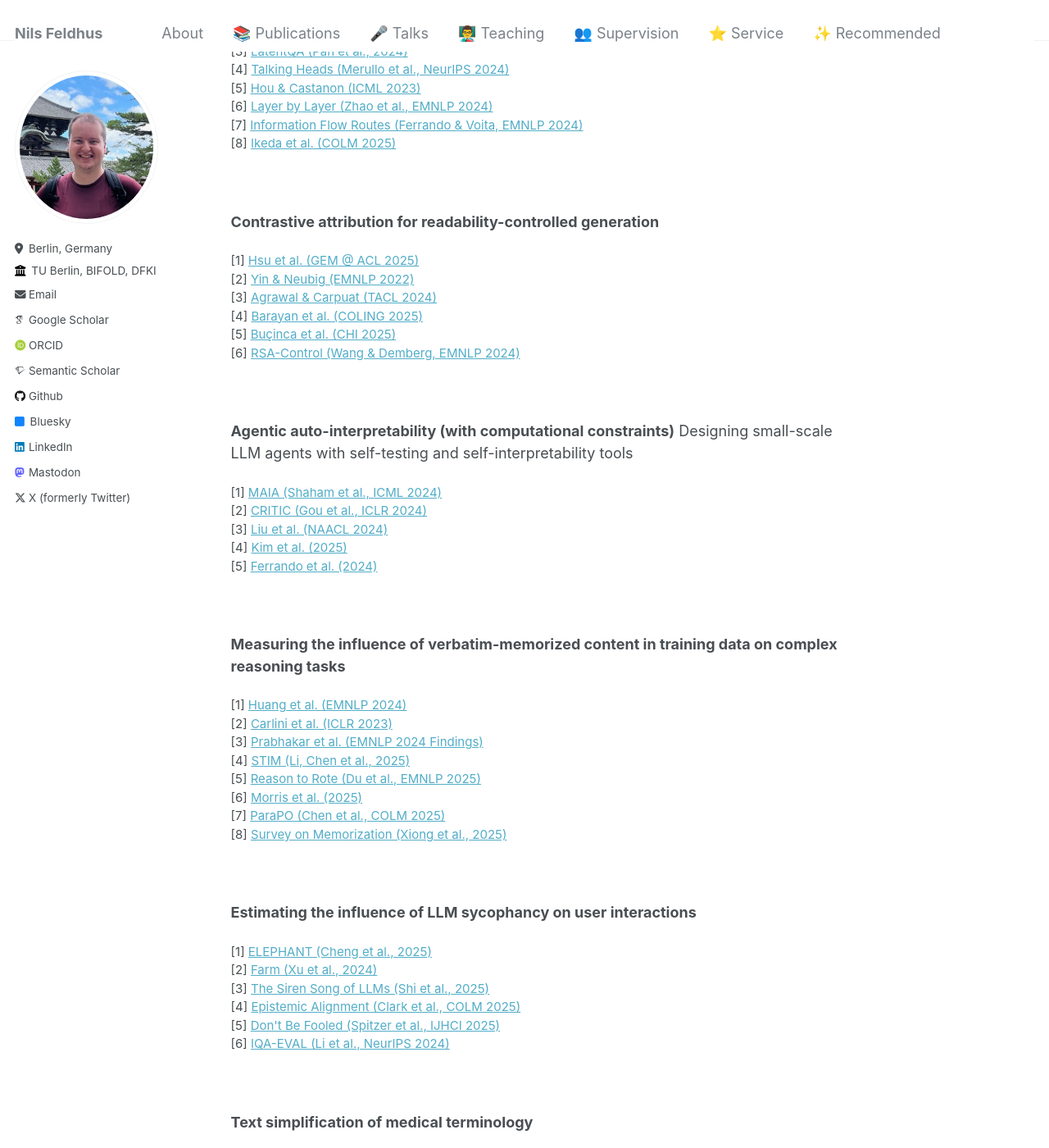
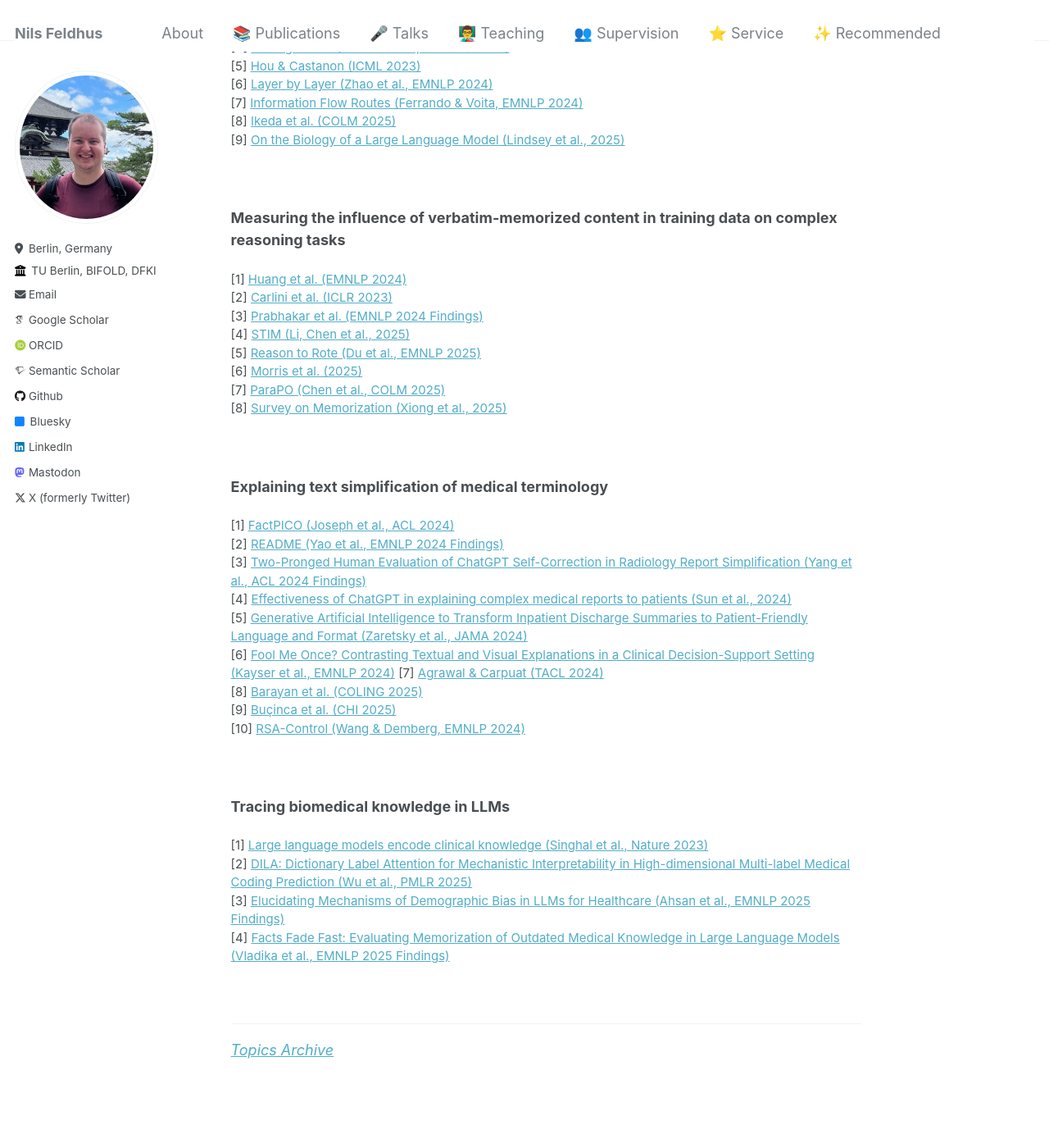
Before and after one commit to nfelnlp/nfelnlp.github.io, a Jekyll site: the page built from supervision/topics.md, in a window 1280 px wide and 1400 px high, scrolled down 403 px. Shown: the whole window at 82% size. Built offline with Jekyll 4.4.1, drawn with Linux system fonts in a browser that asks for light colours; some web fonts are replaced; some of the changed text lies outside the part shown.

Commit message:
Update supervision.

```diff
--- a/supervision/topics.md
+++ b/supervision/topics.md
@@ -12,39 +12,17 @@ At the moment, I'm not in the position of supervising PhD students on my own, bu
 ---
 
 <!-- LyCoS -->
-**Verbalization of layer functions**
-Translating layer analyses "globally" (across a whole dataset) and "locally" (for single instances) into natural language
+**Verbalizing higher-order functions in language models**
 <p style="font-size:smaller;">
 [1] <a href="https://aclanthology.org/2025.acl-long.866/">MAPS (Elhelo & Geva, ACL 2025)</a><br>
-[2] <a href="https://arxiv.org/abs/2506.15538">PRISM (Kopf et al., NeurIPS 2025)</a><br>
-[3] <a href="https://arxiv.org/abs/2412.08686">LatentQA (Pan et al., 2024)</a><br>
+[2] <a href="https://openreview.net/forum?id=btJUnAPQ7j">PRISM (Kopf et al., NeurIPS 2025)</a><br>
+[3] <a href="https://openreview.net/forum?id=niUroX9EOd">LatentQA (Pan et al., ICLR 2026)</a><br>
 [4] <a href="https://openreview.net/forum?id=LUsx0chTsL">Talking Heads (Merullo et al., NeurIPS 2024)</a><br>
 [5] <a href="https://openreview.net/forum?id=VDWdnaM0Gt">Hou & Castanon (ICML 2023)</a><br>
 [6] <a href="https://aclanthology.org/2024.emnlp-main.847/">Layer by Layer (Zhao et al., EMNLP 2024)</a><br>
 [7] <a href="https://aclanthology.org/2024.emnlp-main.965/">Information Flow Routes (Ferrando & Voita, EMNLP 2024)</a><br>
 [8] <a href="https://openreview.net/forum?id=oP3b5YBFoP">Ikeda et al. (COLM 2025)</a><br>
-</p><br>
-
-<!-- ReaCoCoa -->
-**Contrastive attribution for readability-controlled generation**
-<p style="font-size:smaller;">
-[1] <a href="https://aclanthology.org/2025.gem-1.11/">Hsu et al. (GEM @ ACL 2025)</a><br>
-[2] <a href="https://aclanthology.org/2022.emnlp-main.14/">Yin & Neubig (EMNLP 2022)</a><br>
-[3] <a href="https://doi.org/10.1162/tacl_a_00653">Agrawal & Carpuat (TACL 2024)</a><br>
-[4] <a href="https://aclanthology.org/2025.coling-main.452/">Barayan et al. (COLING 2025)</a><br>
-[5] <a href="https://dl.acm.org/doi/10.1145/3706598.3713229">Buçinca et al. (CHI 2025)</a><br>
-[6] <a href="https://aclanthology.org/2024.emnlp-main.318/">RSA-Control (Wang & Demberg, EMNLP 2024)</a><br>
-</p><br>
-
-<!-- AcAI -->
-**Agentic auto-interpretability (with computational constraints)**
-Designing small-scale LLM agents with self-testing and self-interpretability tools
-<p style="font-size:smaller;">
-[1] <a href="https://dl.acm.org/doi/10.5555/3692070.3693872">MAIA (Shaham et al., ICML 2024)</a><br>
-[2] <a href="https://openreview.net/forum?id=Sx038qxjek">CRITIC (Gou et al., ICLR 2024)</a><br>
-[3] <a href="https://aclanthology.org/2024.naacl-long.110/">Liu et al. (NAACL 2024)</a><br>
-[4] <a href="https://arxiv.org/abs/2506.12152">Kim et al. (2025)</a><br>
-[5] <a href="https://arxiv.org/abs/2405.00208">Ferrando et al. (2024)</a><br>
+[9] <a href="https://transformer-circuits.pub/2025/attribution-graphs/biology.html">On the Biology of a Large Language Model (Lindsey et al., 2025)</a><br>
 </p><br>
 
 <!-- MemiCRea -->
@@ -60,19 +38,8 @@ Designing small-scale LLM agents with self-testing and self-interpretability too
 [8] <a href="https://arxiv.org/abs/2507.05578">Survey on Memorization (Xiong et al., 2025)</a><br>
 </p><br>
 
-<!-- SyClue -->
-**Estimating the influence of LLM sycophancy on user interactions**
-<p style="font-size:smaller;">
-[1] <a href="https://arxiv.org/abs/2505.13995">ELEPHANT (Cheng et al., 2025)</a><br>
-[2] <a href="https://aclanthology.org/2024.acl-long.858/">Farm (Xu et al., 2024)</a><br>
-[3] <a href="https://arxiv.org/abs/2509.10830">The Siren Song of LLMs (Shi et al., 2025)</a><br>
-[4] <a href="https://openreview.net/forum?id=Orvjm9UqH2">Epistemic Alignment (Clark et al., COLM 2025)</a><br>
-[5] <a href="https://doi.org/10.1080/10447318.2025.2574511">Don't Be Fooled (Spitzer et al., IJHCI 2025)</a><br>
-[6] <a href="https://openreview.net/forum?id=MzM99vV5Rx">IQA-EVAL (Li et al., NeurIPS 2024)</a><br>
-</p><br>
-
-<!-- EZMed -->
-**Text simplification of medical terminology**
+<!-- PaCES -->
+**Explaining text simplification of medical terminology**
 <p style="font-size:smaller;">
 [1] <a href="https://aclanthology.org/2024.acl-long.459/">FactPICO (Joseph et al., ACL 2024)</a><br>
 [2] <a href="https://aclanthology.org/2024.findings-emnlp.737/">README (Yao et al., EMNLP 2024 Findings)</a><br>
@@ -80,6 +47,10 @@ Designing small-scale LLM agents with self-testing and self-interpretability too
 [4] <a href="https://arxiv.org/abs/2406.15963">Effectiveness of ChatGPT in explaining complex medical reports to patients (Sun et al., 2024)</a><br>
 [5] <a href="https://jamanetwork.com/journals/jamanetworkopen/fullarticle/2815868">Generative Artificial Intelligence to Transform Inpatient Discharge Summaries to Patient-Friendly Language and Format (Zaretsky et al., JAMA 2024)</a><br>
 [6] <a href="https://aclanthology.org/2024.emnlp-main.1051/">Fool Me Once? Contrasting Textual and Visual Explanations in a Clinical Decision-Support Setting (Kayser et al., EMNLP 2024)</a>
+[7] <a href="https://doi.org/10.1162/tacl_a_00653">Agrawal & Carpuat (TACL 2024)</a><br>
+[8] <a href="https://aclanthology.org/2025.coling-main.452/">Barayan et al. (COLING 2025)</a><br>
+[9] <a href="https://dl.acm.org/doi/10.1145/3706598.3713229">Buçinca et al. (CHI 2025)</a><br>
+[10] <a href="https://aclanthology.org/2024.emnlp-main.318/">RSA-Control (Wang & Demberg, EMNLP 2024)</a><br>
 </p><br>
 
 <!-- MIMe -->
@@ -87,7 +58,8 @@ Designing small-scale LLM agents with self-testing and self-interpretability too
 <p style="font-size:smaller;">
 [1] <a href="https://www.nature.com/articles/s41586-023-06291-2">Large language models encode clinical knowledge (Singhal et al., Nature 2023)</a><br>
 [2] <a href="https://proceedings.mlr.press/v259/wu25a.html">DILA: Dictionary Label Attention for Mechanistic Interpretability in High-dimensional Multi-label Medical Coding Prediction (Wu et al., PMLR 2025)</a><br>
-[3] <a href="https://aclanthology.org/2025.findings-emnlp.789/">Elucidating Mechanisms of Demographic Bias in LLMs for Healthcare (Ahsan et al., EMNLP 2025 Findings)</a>
+[3] <a href="https://aclanthology.org/2025.findings-emnlp.789/">Elucidating Mechanisms of Demographic Bias in LLMs for Healthcare (Ahsan et al., EMNLP 2025 Findings)</a><br>
+[4] <a href="https://aclanthology.org/2025.findings-emnlp.487/">Facts Fade Fast: Evaluating Memorization of Outdated Medical Knowledge in Large Language Models (Vladika et al., EMNLP 2025 Findings)</a><br>
 </p><br>
 
 
```
Also changed, not shown: index.md (+0 -5 lines), old_news.md (+1 -5 lines), supervision/index.md (+4 -4 lines), supervision/topics_archive.md (+29 -0 lines), 1 other file.
